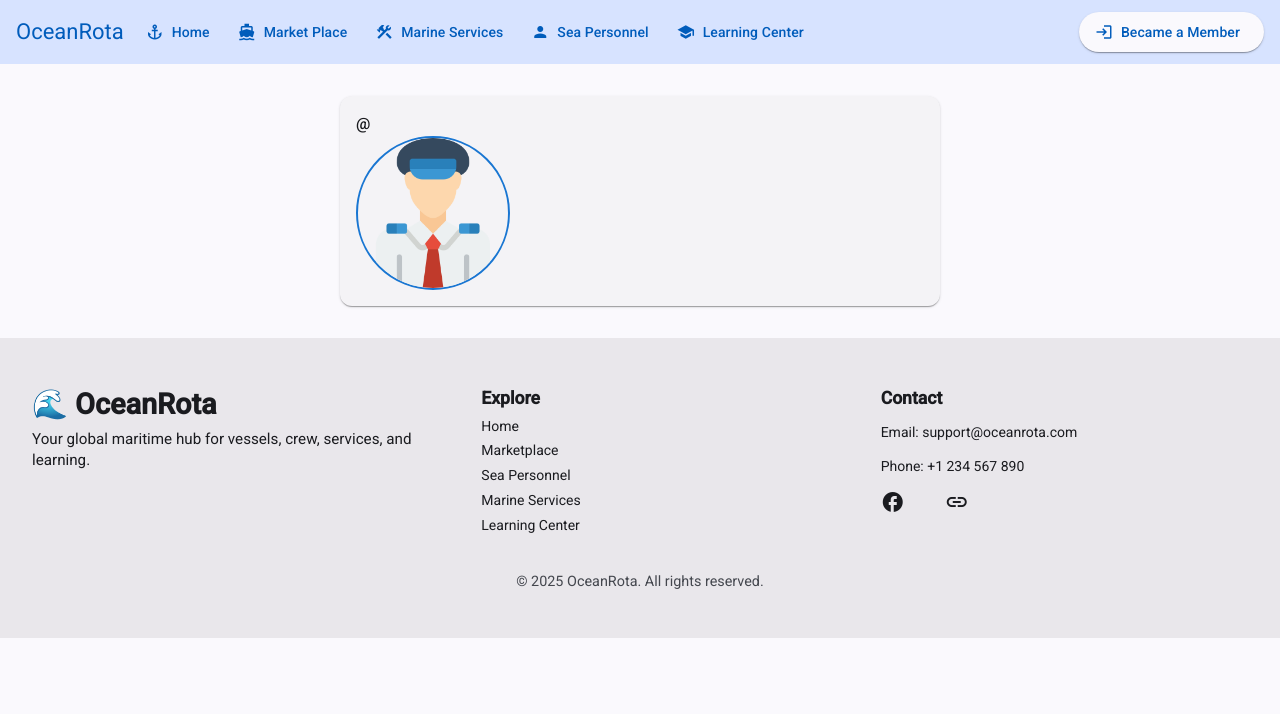
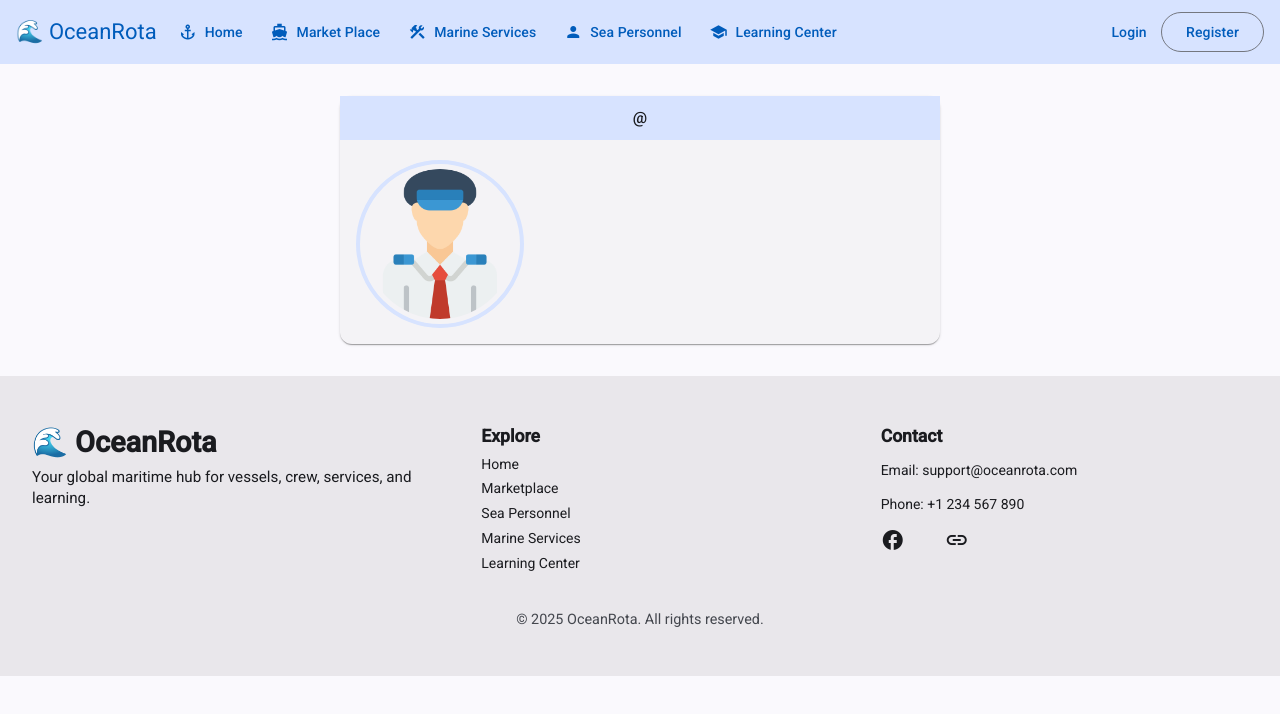
Before and after one commit to PatlixStudio/oceanrota-frontend, an Angular app: page /user/profile/1 in a window 1280 px wide. Shown: the top 714 px of the page. Built offline with nearby package versions, Linux system fonts and the light colour scheme.

Commit message:
profile alignment

```diff
--- a/src/app/app.html
+++ b/src/app/app.html
@@ -1,2 +1,3 @@
 <app-navigation></app-navigation>
+
 <app-footer></app-footer>
--- a/src/app/app.ts
+++ b/src/app/app.ts
@@ -5,7 +5,7 @@ import { Footer } from './layout/footer/footer';
 
 @Component({
   selector: 'app-root',
-  imports: [NavigationComponent,Footer],
+  imports: [NavigationComponent, Footer],
   templateUrl: './app.html',
   styleUrl: './app.scss'
 })
--- a/src/app/layout/navigation/navigation.component.html
+++ b/src/app/layout/navigation/navigation.component.html
@@ -1,5 +1,5 @@
 <mat-toolbar color="primary">
-  <span>OceanRota</span>
+  <span>🌊 OceanRota</span>
 
   <div class="menu-row">
     <button matButton [routerLink]="['/']"><mat-icon>anchor</mat-icon>Home</button>
@@ -9,10 +9,37 @@
     <button matButton [routerLink]="['/learning-center']"><mat-icon>school</mat-icon>Learning Center</button>
   </div>
   <span class="spacer"></span>
-  <button matButton="elevated" [routerLink]="['/login']" aria-label="Login / Register">
+  <!-- If user is logged in -->
+  <ng-container *ngIf="userService.currentUser() as user; else guestLinks">
+    <button matButton [matMenuTriggerFor]="userMenu" class="user-menu-btn">
+      <div class="user-menu-container">
+        <img [src]="user.avatarUrl || 'assets/marine_icons/sailor.png'" alt="avatar" class="avatar-sm" />
+        <span class="username">{{ user.username }}</span>
+      </div>
+      <mat-icon>arrow_drop_down</mat-icon>
+    </button>
+
+    <mat-menu #userMenu="matMenu">
+      <button mat-menu-item [routerLink]="['/user/profile', user.username]">
+        <mat-icon>person</mat-icon>
+        <span>Profile</span>
+      </button>
+      <button mat-menu-item (click)="logout()">
+        <mat-icon>logout</mat-icon>
+        <span>Logout</span>
+      </button>
+    </mat-menu>
+  </ng-container> <!-- If no user is logged in -->
+  <ng-template #guestLinks>
+    <button mat-button routerLink="/login">Login</button>
+    <button mat-stroked-button color="accent" routerLink="/register">
+      Register
+    </button>
+  </ng-template>
+  <!-- <button matButton="elevated" [routerLink]="['/login']" aria-label="Login / Register">
     <mat-icon>login</mat-icon>
     Became a Member
-  </button>
+  </button> -->
 </mat-toolbar>
 <!-- Add Content Here -->
 <main>
--- a/src/app/layout/navigation/navigation.component.scss
+++ b/src/app/layout/navigation/navigation.component.scss
@@ -1,11 +1,17 @@
 @use '@angular/material' as mat;
+
+:host {
+  @include mat.toolbar-overrides((container-background-color: var(--mat-sys-primary-container),
+      container-text-color: var(--mat-sys-primary),
+    ));
+}
 
 .sidenav-container {
   height: 100%;
 }
 
 .sidenav {
-  top:-200;
+  top: -200;
   width: 200px;
 }
 
@@ -27,9 +33,29 @@
   margin-left: 10px;
 }
 
-:host {
-  @include mat.toolbar-overrides((
-    container-background-color: var(--mat-sys-primary-container),
-    container-text-color: var(--mat-sys-primary),
-  ));
+.user-menu-btn {
+  display: flex;
+  align-items: center;
+  flex-direction: row-reverse;
+  gap: 0.5rem;
+  text-transform: none;
+
+  .user-menu-container {
+    display: flex;
+    align-items: center;
+    gap: 0.5rem;
+    text-transform: none;
+    justify-content: center;
+  }
 }
+
+.avatar-sm {
+  width: 20px;
+  height: 20px;
+  border-radius: 50%;
+  object-fit: cover;
+}
+
+.username {
+  font-weight: 500;
+}
--- a/src/app/layout/navigation/navigation.component.ts
+++ b/src/app/layout/navigation/navigation.component.ts
@@ -1,6 +1,6 @@
 import { Component, inject, ViewEncapsulation } from '@angular/core';
 import { BreakpointObserver, Breakpoints } from '@angular/cdk/layout';
-import { AsyncPipe } from '@angular/common';
+import { AsyncPipe, CommonModule } from '@angular/common';
 import { MatToolbarModule } from '@angular/material/toolbar';
 import { MatButtonModule } from '@angular/material/button';
 import { MatSidenavModule } from '@angular/material/sidenav';
@@ -8,24 +8,36 @@ import { MatListModule } from '@angular/material/list';
 import { MatIconModule } from '@angular/material/icon';
 import { Observable } from 'rxjs';
 import { map, shareReplay } from 'rxjs/operators';
-import { RouterModule, RouterOutlet } from '@angular/router';
+import { Router, RouterModule, RouterOutlet } from '@angular/router';
+import { UserService } from '../../services/user.service';
+import { MatMenuModule } from '@angular/material/menu';
 
 @Component({
   selector: 'app-navigation',
   templateUrl: './navigation.component.html',
   styleUrl: './navigation.component.scss',
   imports: [
+    CommonModule,
+    RouterModule,
+    RouterOutlet,
     MatToolbarModule,
     MatButtonModule,
     MatSidenavModule,
     MatListModule,
     MatIconModule,
-    RouterModule,
-    RouterOutlet
+    MatMenuModule
   ]
 })
 export class NavigationComponent {
   private breakpointObserver = inject(BreakpointObserver);
+  userService = inject(UserService);
+  private router = inject(Router);
+
+  logout() {
+    this.userService.clearCurrentUser();
+    localStorage.removeItem('token'); // clear token too
+    this.router.navigate(['/login']);
+  }
 
   isHandset$: Observable<boolean> = this.breakpointObserver.observe(Breakpoints.Handset)
     .pipe(
--- a/src/app/pages/home/home.html
+++ b/src/app/pages/home/home.html
@@ -30,6 +30,12 @@
       <h3>Connect Globally</h3>
       <p>Link sailors, captains, and maritime businesses across oceans.</p>
     </mat-card>
+
+    <mat-card class="feature-card">
+      <mat-icon color="primary">school</mat-icon>
+      <h3>Learning Center</h3>
+      <p>Access guides and tutorials to master sailing, seamanship, and navigation.</p>
+    </mat-card>
   </section>
 
   <!-- Call to Action -->
--- a/src/app/pages/user/profile/profile.html
+++ b/src/app/pages/user/profile/profile.html
@@ -1,6 +1,6 @@
 <div class="profile-container">
   <mat-card class="profile-card">
-    <mat-card-header>
+    <mat-card-header class="profile-header">
       <mat-card-title>{{ user?.fullName || user?.username }}</mat-card-title>
       <mat-card-subtitle>@{{ user?.username }}</mat-card-subtitle>
     </mat-card-header>
--- a/src/app/pages/user/profile/profile.scss
+++ b/src/app/pages/user/profile/profile.scss
@@ -8,9 +8,22 @@
     width: 600px;
 }
 
+.profile-header {
+    display: flex;
+    justify-content: center;
+    align-items: center;
+    gap: 10px;
+    text-align: center;
+    background-color: var(--mat-sys-primary-container);
+    color: var(--mat-sys-primary);
+    padding: 10px;
+    margin-bottom: 20px;
+}
+
 .profile-grid {
     display: flex;
     gap: 2rem;
+    align-items: center;
 }
 
 .avatar-section {
@@ -23,7 +36,9 @@
         height: 150px;
         border-radius: 50%;
         object-fit: cover;
-        border: 2px solid #1976d2;
+        border: 4px solid var(--mat-sys-primary-container);
+        gap: 2rem;
+        padding: 5px;
     }
 }
 
--- a/src/app/services/user.service.ts
+++ b/src/app/services/user.service.ts
@@ -1,4 +1,5 @@
-import { Injectable } from '@angular/core';
+import { isPlatformBrowser } from '@angular/common';
+import { computed, inject, Injectable, PLATFORM_ID, signal } from '@angular/core';
 
 export interface User {
     id: number;
@@ -20,26 +21,37 @@ export interface User {
     providedIn: 'root',
 })
 export class UserService {
+    private platformId = inject(PLATFORM_ID);
+    // Signal for current user state
+    private _currentUser = signal<User | null>(this.getUserFromStorage());
+    currentUser = computed(() => this._currentUser()); // expose readonly signal
+
+    private getUserFromStorage(): User | null {
+        if (isPlatformBrowser(this.platformId)) {
+            const userJson = localStorage.getItem('user');
+            return userJson ? (JSON.parse(userJson) as User) : null;
+        }
+        return null;
+    }
+
+    // Update user in localStorage (if needed)
+    setCurrentUser(user: User): void {
+        if (isPlatformBrowser(this.platformId)) {
+            localStorage.setItem('user', JSON.stringify(user));
+        }
+        this._currentUser.set(user);
+    }
 
     // Get logged-in user from localStorage
     getCurrentUser(): User | null {
-        const userJson = localStorage.getItem('user');
-        if (!userJson) return null;
-        try {
-            return JSON.parse(userJson) as User;
-        } catch (err) {
-            console.error('Error parsing user from localStorage', err);
-            return null;
-        }
-    }
-
-    // Update user in localStorage (if needed)
-    setCurrentUser(user: User) {
-        localStorage.setItem('user', JSON.stringify(user));
+        return this._currentUser();
     }
 
     // Clear user on logout
-    clearCurrentUser() {
-        localStorage.removeItem('user');
+    clearCurrentUser(): void {
+        if (isPlatformBrowser(this.platformId)) {
+            localStorage.removeItem('user');
+        }
+        this._currentUser.set(null);
     }
 }
```
